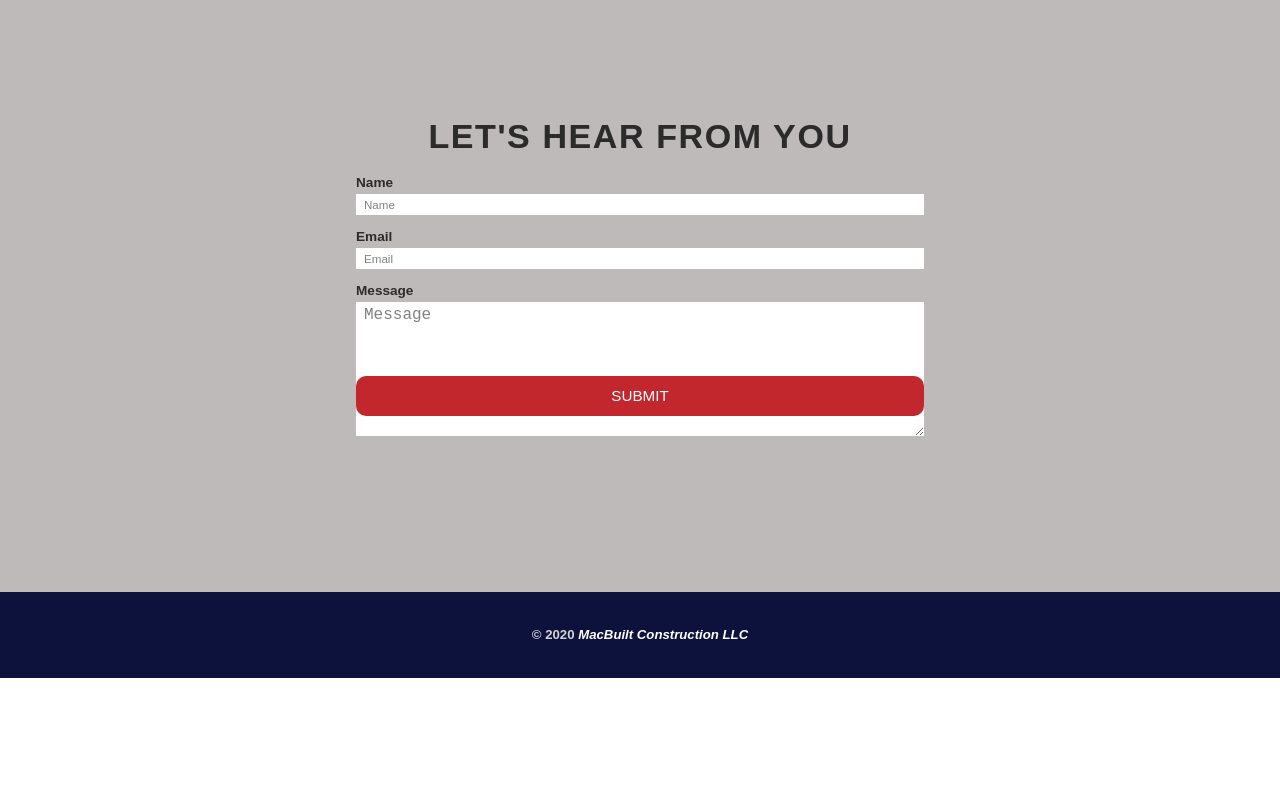
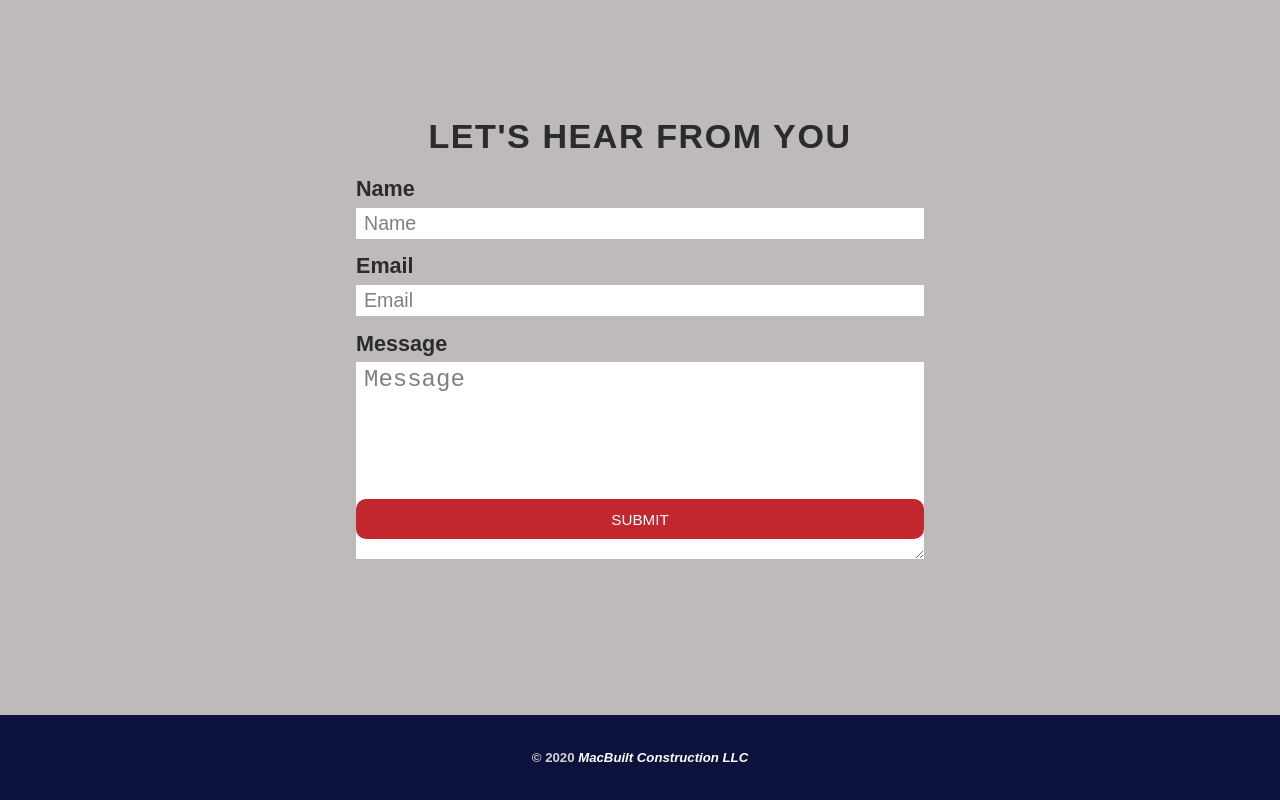
Before and after one commit to BrandonSaravia/MacBuilt-Roofing, a website: page index.html in a window 1280 px wide. Shown: the part 2332-3132 px from the top of the page. Before the commit the page ends 3010 px from the top, so only its background shows below. Drawn offline with Linux system fonts and the light colour scheme.

Commit message:
added better resizing on form text size when resized

```diff
--- a/sass/components/_form.scss
+++ b/sass/components/_form.scss
@@ -17,6 +17,10 @@
         color: #2b2b2b;
         display: block;
         transition: all .3s;
+
+        @include respond(desktop) {
+            font-size: 2.7rem;
+        }
     }
 
     &__input {
@@ -28,6 +32,10 @@
         color: #2b2b2b;
         background-color: $color-white;
         border: none;
+
+        @include respond(desktop) {
+            font-size: 2.45rem;
+        }
 
         &::placeholder {
             color: rgba( #2b2b2b, .6);
@@ -42,6 +50,10 @@
         &--message {
             font-size: 2rem;
             text-decoration: none;
+
+            @include respond(desktop) {
+                font-size: 3rem;
+            }
         }
     }
 
```
Also changed, not shown: css/style.css.
